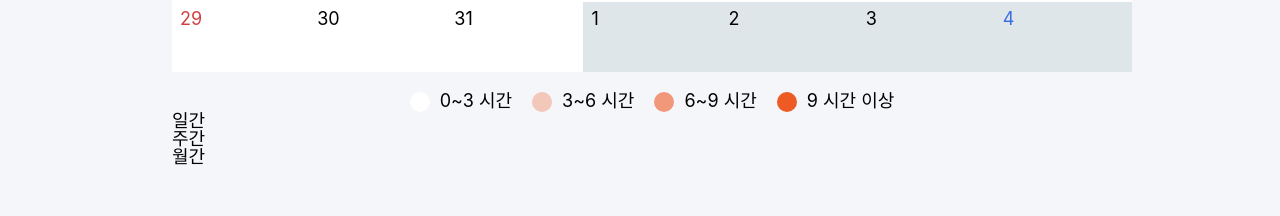
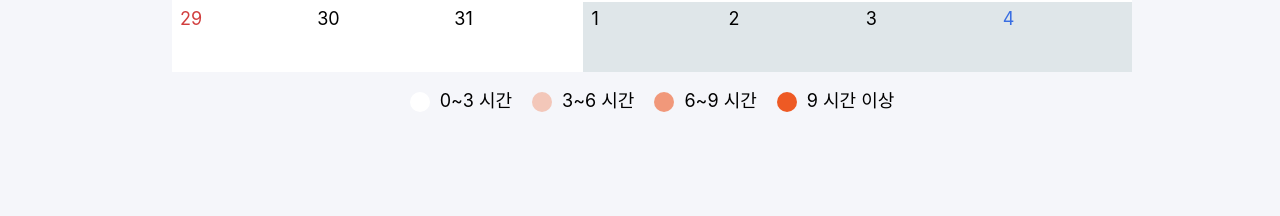
Before and after one commit to kimyouknow/yulpum, a React (Create React App) app in the folder client/: page /stat in a window 1280 px wide. Shown: the part 446-662 px from the top of the page. Built offline with nearby package versions, Linux system fonts and the light colour scheme; no server answers.

Commit message:
Update StatInnerMenu.js

```diff
--- a/client/src/Components/StatInnerMenu.js
+++ b/client/src/Components/StatInnerMenu.js
@@ -12,7 +12,7 @@ const Menu = styled.li``;
 const StatInnerMenu = () => {
     return (
         <InnerMenu>
-            <Menus>
+            {/* <Menus>
                 <Menu>
                     <Link >일간</Link>
                 </Menu>
@@ -22,7 +22,7 @@ const StatInnerMenu = () => {
                 <Menu>
                     <Link >월간</Link>
                 </Menu>
-            </Menus>
+            </Menus> */}
         </InnerMenu>
     )
 }
```
